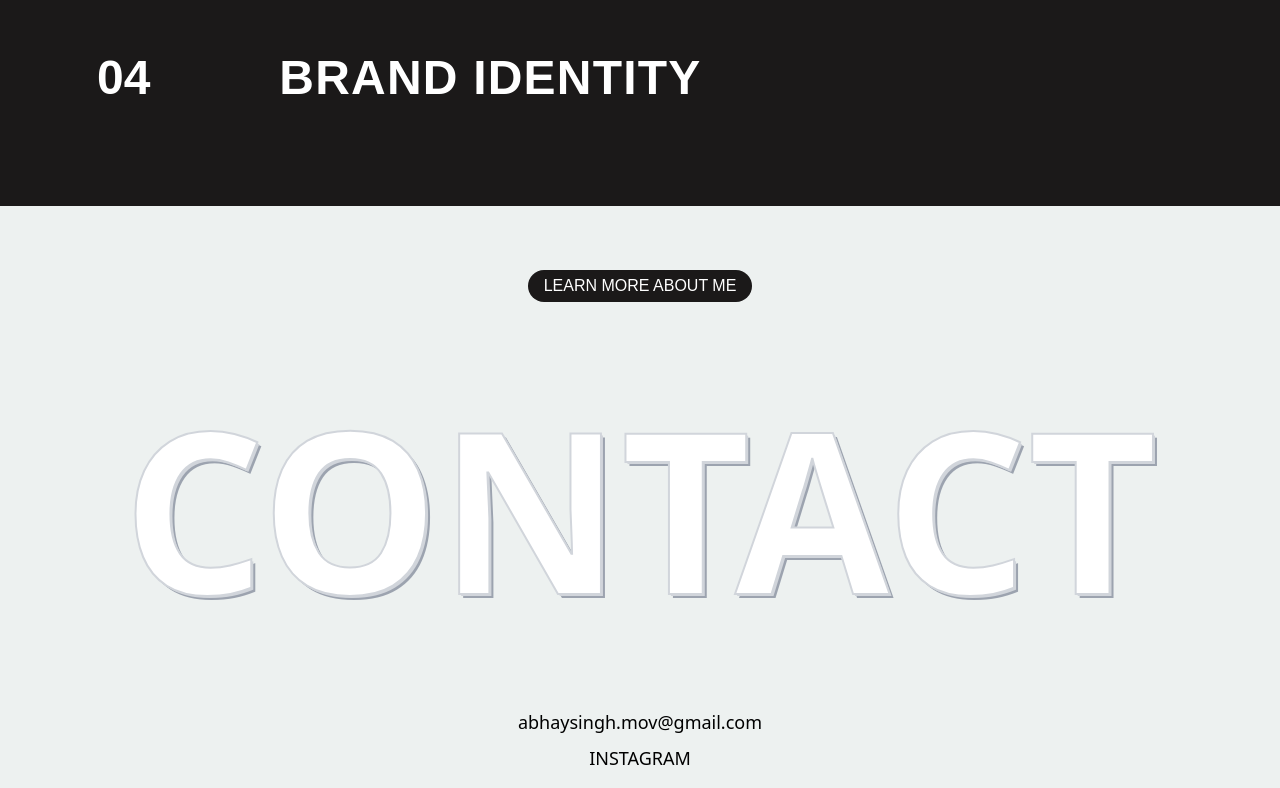
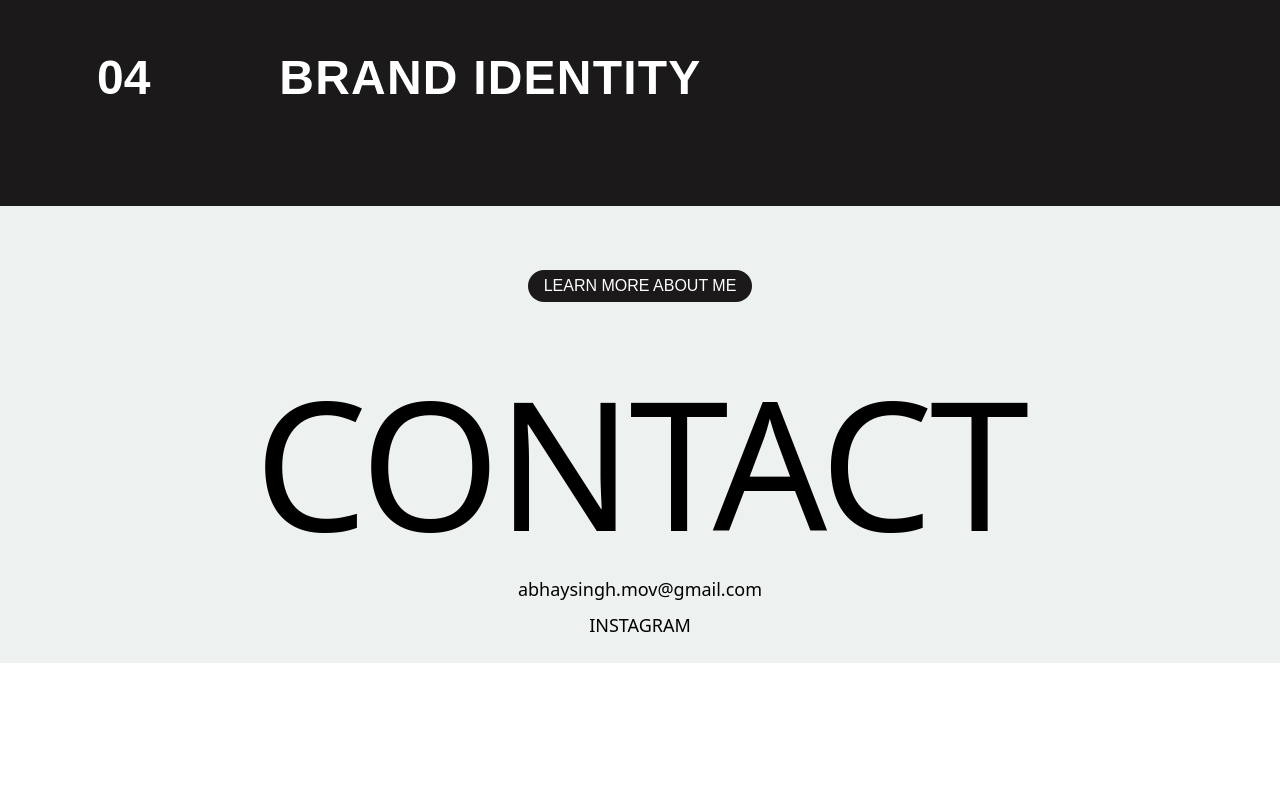
Before and after one commit to abhayyyys/Abhay_Portfolio, a Next.js app: page / in a window 1280 px wide. Shown: the part 2689-3477 px from the top of the page. After the commit the page ends 3352 px from the top, so only its background shows below. Built offline with nearby package versions, Linux system fonts and the light colour scheme.

Commit message:
Yashu's changes

```diff
--- a/app/about/page.tsx
+++ b/app/about/page.tsx
@@ -13,12 +13,8 @@ export default function About() {
     const handleScroll = () => {
       const scrollY = window.scrollY;
       const vh = window.innerHeight;
-
-      // Video fades from 1 to 0.08 as user scrolls through first screen
       const opacity = Math.max(0.08, 1 - scrollY / (vh * 0.7));
       setVideoOpacity(opacity);
-
-      // Glass card appears after scrolling 20% of viewport
       setGlassVisible(scrollY > vh * 0.2);
     };
 
@@ -26,14 +22,12 @@ export default function About() {
     return () => window.removeEventListener("scroll", handleScroll);
   }, []);
 
-
   const R2 = "https://videos.abhaysingh.space";
-
 
   return (
     <div style={{ backgroundColor: "#EDF1F0" }}>
 
-      {/* Fixed video — z-index 1, navbar is z-index 10 so stays clickable */}
+      {/* Fixed video — padded so it sits inset from all edges */}
       <div
         className="fixed inset-0 w-full h-full pointer-events-none"
         style={{
@@ -41,11 +35,12 @@ export default function About() {
           opacity: videoOpacity,
           transition: "opacity 0.1s linear",
           backgroundColor: "#EDF1F0",
+          padding: "80px 16px 16px 16px", // top accounts for navbar height
         }}
       >
         <video
           ref={bgVideoRef}
-          className="w-full h-full object-cover"
+          className="w-full h-full object-cover rounded-2xl"
           autoPlay
           loop
           muted
@@ -59,17 +54,10 @@ export default function About() {
       {/* First section — fullscreen, video plays behind */}
       <div className="relative h-screen" style={{ zIndex: 2 }} />
 
-      {/* Stat counter — numbers scroll-linked to this section's position,
-          rising as it enters the viewport and falling back if scrolled
-          past in reverse. Sits above the fixed bg video like the intro
-          card above it. */}
       <div className="relative" style={{ zIndex: 2 }}>
         <StatsCounter />
       </div>
 
-      {/* Second section — glass card. Padding trimmed to pt-0/pb-2 (from
-          pt-6/pb-6) so it sits right up against the stats card above it
-          instead of leaving a visible gap between the two glass panels. */}
       <div
         className="relative flex flex-col justify-center items-center pt-0 pb-6 px-4"
         style={{ zIndex: 2 }}
@@ -104,7 +92,6 @@ export default function About() {
         </div>
       </div>
 
-      {/* WhatIAmGoodAt — solid dark background blocks video */}
       <div style={{ position: "relative", zIndex: 2, backgroundColor: "#1b1919" }}>
         <WhatIAmGoodAt />
       </div>
--- a/app/components/Footer.tsx
+++ b/app/components/Footer.tsx
@@ -1,29 +1,29 @@
 import React from "react";
-import localFont from "next/font/local";
+import { Anton } from "next/font/google";
 
-const hanson = localFont({
-  src: "../../public/hanson-bold/Hanson-Bold.ttf", // Adjust path as needed
-  variable: "--font-hanson",
-  fallback: ["Arial", "sans-serif"],
+const anton = Anton({
+  weight: "400",
+  subsets: ["latin"],
+  variable: "--font-anton",
 });
 
 export default function Footer() {
   return (
-    <footer className="bg-[#EDF1F0] pb-4 px-4">
-      <div className="max-w-6xl mx-auto text-center">
-        {" "}
-        {/* Large CONTACT text with shadow effect */}
+    <footer className="bg-[#EDF1F0] pt-8 pb-6 px-4 overflow-hidden">
+      <div className="w-full text-center">
+        {/* Full-width black wordmark */}
         <h2
-          className={`text-[5rem] sm:text-[8rem] md:text-[10rem] lg:text-[12rem] xl:text-[14rem] font-bold text-white mb-8 select-none ${hanson.variable} font-hanson`}
+          className={`text-black leading-none select-none whitespace-nowrap ${anton.variable} font-anton`}
           style={{
-            textShadow: "2px 2px 0px #d1d5db, 4px 4px 0px #9ca3af",
-            WebkitTextStroke: "2px #d1d5db",
+            fontSize: "clamp(3.5rem, 14vw, 14rem)",
+            letterSpacing: "-0.02em",
           }}
         >
           CONTACT
         </h2>
+
         {/* Contact Information */}
-        <div className="space-y-2">
+        <div className="space-y-2 mt-6">
           <div className="text-black text-lg font-medium">
             <a
               href="mailto:abhaysingh.mov@gmail.com"
--- /dev/null
+++ b/app/components/Footerwrapper.tsx
@@ -0,0 +1,16 @@
+"use client";
+
+import { usePathname } from "next/navigation";
+import Footer from "./Footer";
+
+export default function FooterWrapper() {
+  const pathname = usePathname();
+
+  if (pathname === "/contact") return null;
+
+  return (
+    <div style={{ position: "relative", zIndex: 2, backgroundColor: "#EDF1F0" }}>
+      <Footer />
+    </div>
+  );
+}
--- a/app/components/HorizontalCard.tsx
+++ b/app/components/HorizontalCard.tsx
@@ -45,7 +45,7 @@ export default function HorizontalCard({
 
   return (
     <div
-      className="flex flex-col lg:flex-row lg:items-center bg-[#EDF1F0] hover:bg-[#1b1919] hover:rounded-[5rem] p-4 sm:p-6 lg:p-8 mx-4 sm:mx-6 lg:mx-8 transition-all duration-200 ease-in-out group cursor-pointer"
+      className="flex flex-col lg:flex-row lg:items-center bg-[#EDF1F0] hover:bg-[#1b1919] hover:rounded-[5rem] p-4 sm:p-6 lg:p-8 mx-4 sm:mx-6 lg:mx-8 transition-all duration-0 group cursor-pointer"
       onClick={handleClick}
       onMouseEnter={handleMouseEnter}
       onMouseLeave={handleMouseLeave}
--- a/app/contact/page.tsx
+++ b/app/contact/page.tsx
@@ -65,9 +65,8 @@ export default function Contact() {
             <span className="text-lg sm:text-2xl font-semibold text-center" style={{ fontFamily: "Product Sans, sans-serif", color: "#1b1919" }}>
               Mail
             </span>
-            <span className="text-xs sm:text-sm text-center break-all" style={{ color: "rgba(27, 25, 25, 0.6)" }}>
-              abhaysingh.mov
-              @gmail.com
+            <span className="text-sm sm:text-sm text-center break-all" style={{ color: "rgba(27, 25, 25, 0.6)" }}>
+              abhaysingh.mov@gmail.com
             </span>
           </a>
 
@@ -106,7 +105,7 @@ export default function Contact() {
             <span className="text-lg sm:text-2xl font-semibold text-center" style={{ fontFamily: "Product Sans, sans-serif", color: "#1b1919" }}>
               Instagram
             </span>
-            <span className="text-xs sm:text-sm text-center" style={{ color: "rgba(27, 25, 25, 0.6)" }}>
+            <span className="text-sm sm:text-sm text-center" style={{ color: "rgba(27, 25, 25, 0.6)" }}>
               @abhayyyysingh
             </span>
           </a>
--- a/app/data/projects.ts
+++ b/app/data/projects.ts
@@ -309,8 +309,6 @@ export const projects: Project[] = [
       {
         src: `${R2}/videos/work_vids/ace/ace_final_3.mp4`,
         type: "reel",
-        externalLink: "https://www.youtube.com/playlist?list=PLxOqVdcuLwsvnRJF8u1jZ3ozdIvrBCjIU",
-        externalLabel: "VIEW MORE"
       },
       {
         src: `${R2}/videos/work_vids/ace/final.mp4`,
@@ -349,8 +347,6 @@ export const projects: Project[] = [
       {
         src: `${R2}/videos/work_vids/dwa/AM_2.mp4`,
         type: "reel",
-        externalLink: "https://www.youtube.com/playlist?list=PLxOqVdcuLwsteg6YZGkO35mURwk19tsdE",
-        externalLabel: "VIEW MORE",
       },
       {
         src: `${R2}/videos/work_vids/dwa/aqua2.mp4`,
@@ -360,10 +356,10 @@ export const projects: Project[] = [
         src: `${R2}/videos/work_vids/dwa/d1_302.mp4`,
         type: "reel",
       },
-      {
-        src: `${R2}/videos/work_vids/dwa/d2.mp4`,
-        type: "reel",
-      },
+      // {
+      //   src: `${R2}/videos/work_vids/dwa/d2.mp4`,
+      //   type: "reel",
+      // },
     ],
     videos: [],
   },
--- a/app/layout.tsx
+++ b/app/layout.tsx
@@ -2,7 +2,7 @@ import type { Metadata } from "next";
 import { Geist, Geist_Mono } from "next/font/google";
 import "./globals.css";
 import Navbar from "./components/Navbar";
-import Footer from "./components/Footer";
+import FooterWrapper from "./components/Footerwrapper";
 import PageTransition from "./components/PageTransition";
 
 const geistSans = Geist({
@@ -16,8 +16,32 @@ const geistMono = Geist_Mono({
 });
 
 export const metadata: Metadata = {
-  title: "Abhay Singh",
-  description: "Videographer, Editor & Animator",
+  title: "Abhay Singh's Portfolio",
+  description:
+    "Abhay Singh is a videographer, editor, and animator crafting cinematic event films, brand content, and motion graphics. Explore his portfolio of work.",
+  authors: [{ name: "Abhay Singh" }],
+  openGraph: {
+    title: "Abhay Singh's Portfolio",
+    description:
+      "Abhay Singh is a videographer, editor, and animator crafting cinematic event films, brand content, and motion graphics. Explore his portfolio of work.",
+    url: "https://abhaysingh.space",
+    siteName: "Abhay Singh",
+    images: [
+      {
+        url: "https://videos.abhaysingh.space/og_image.jpg",
+        width: 1200,
+        height: 630,
+      },
+    ],
+    type: "website",
+  },
+  twitter: {
+    card: "summary_large_image",
+    title: "Abhay Singh's Portfolio",
+    description:
+      "Abhay Singh is a videographer, editor, and animator crafting cinematic event films, brand content, and motion graphics. Explore his portfolio of work.",
+    images: ["https://videos.abhaysingh.space/og_image.jpg"],
+  },
 };
 
 export default function RootLayout({
@@ -34,9 +58,7 @@ export default function RootLayout({
         <PageTransition>
           {children}
         </PageTransition>
-        <div style={{ position: "relative", zIndex: 2, backgroundColor: "#EDF1F0" }}>
-          <Footer />
-        </div>
+        <FooterWrapper />
       </body>
     </html>
   );
```
